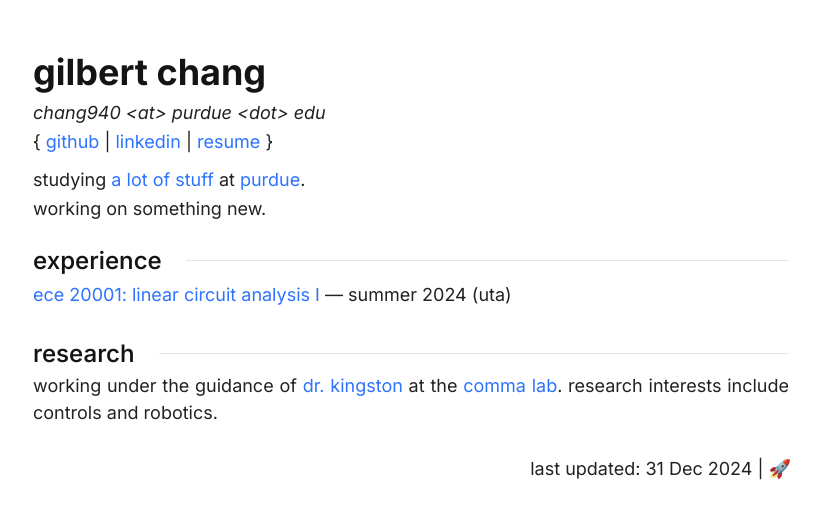
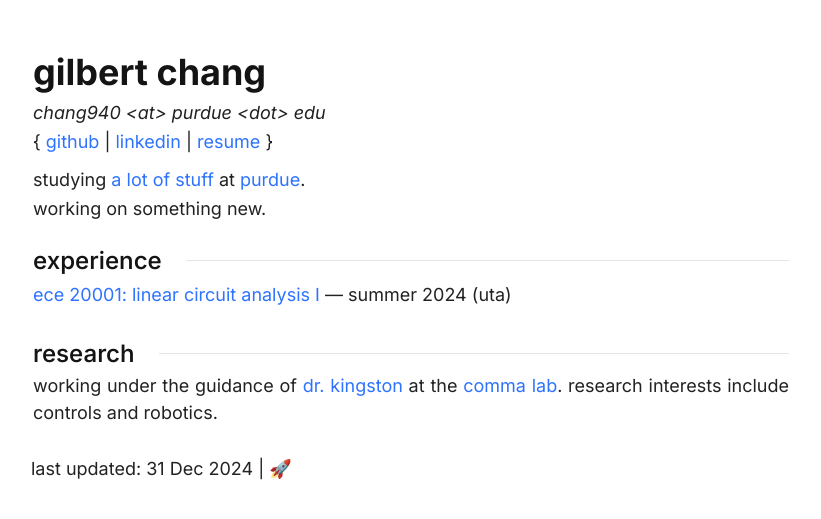
Before and after one commit to vindou/vindou, a Jekyll site: the page built from index.html, in a window 1280 px wide. Shown: the top 519 px of the page, without its empty margins (229-1050 px from the left). Built offline with Jekyll 4.4.1, drawn with Linux system fonts in a browser that asks for light colours.

Commit message:
Update index.css

```diff
--- a/css/index.css
+++ b/css/index.css
@@ -138,8 +138,8 @@ a:hover { text-decoration: underline;}
 .footer {
   display: flex;
   flex-direction: row;
-  justify-content: right;
-  align-items: right;
+  justify-content: left;
+  align-items: left;
   margin-bottom: 15px;
 }
 
```
